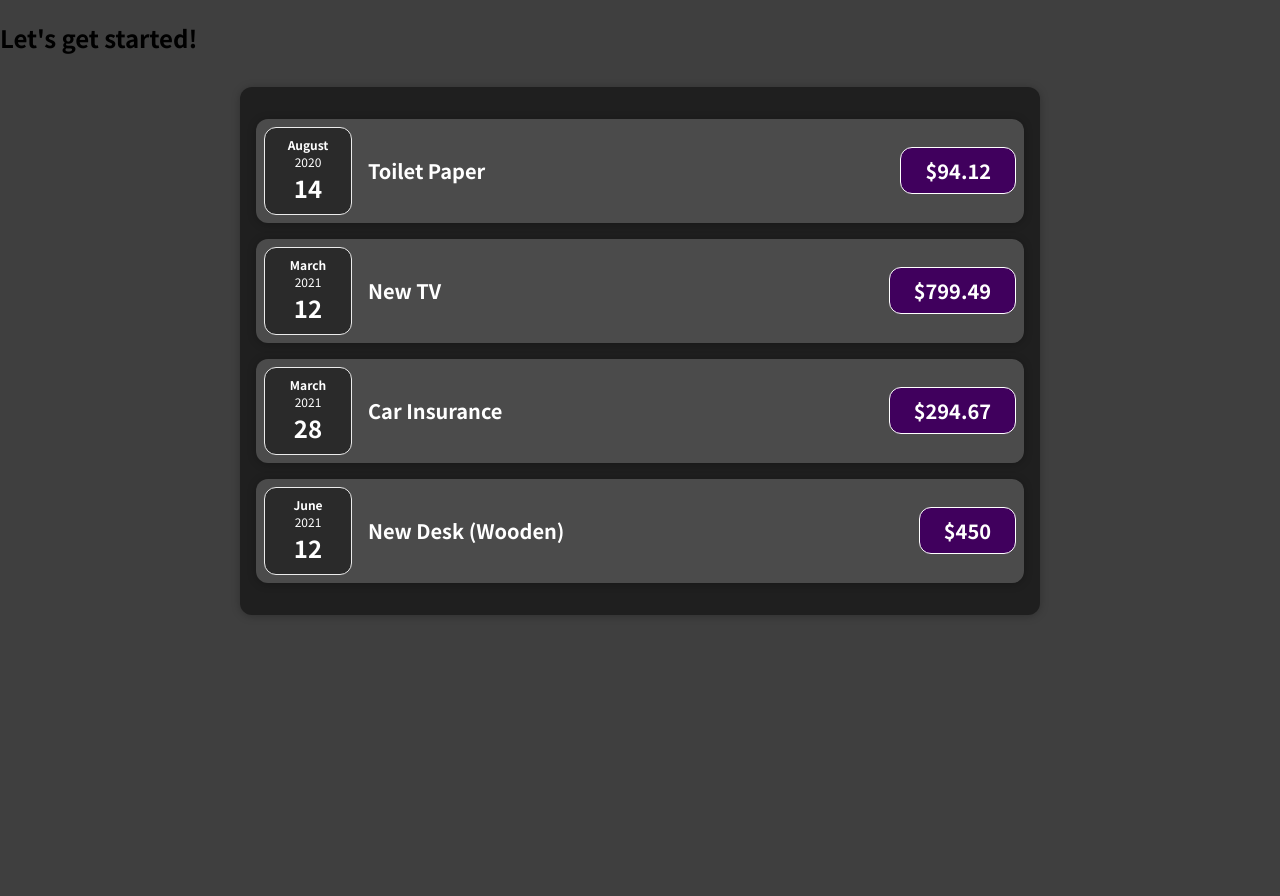
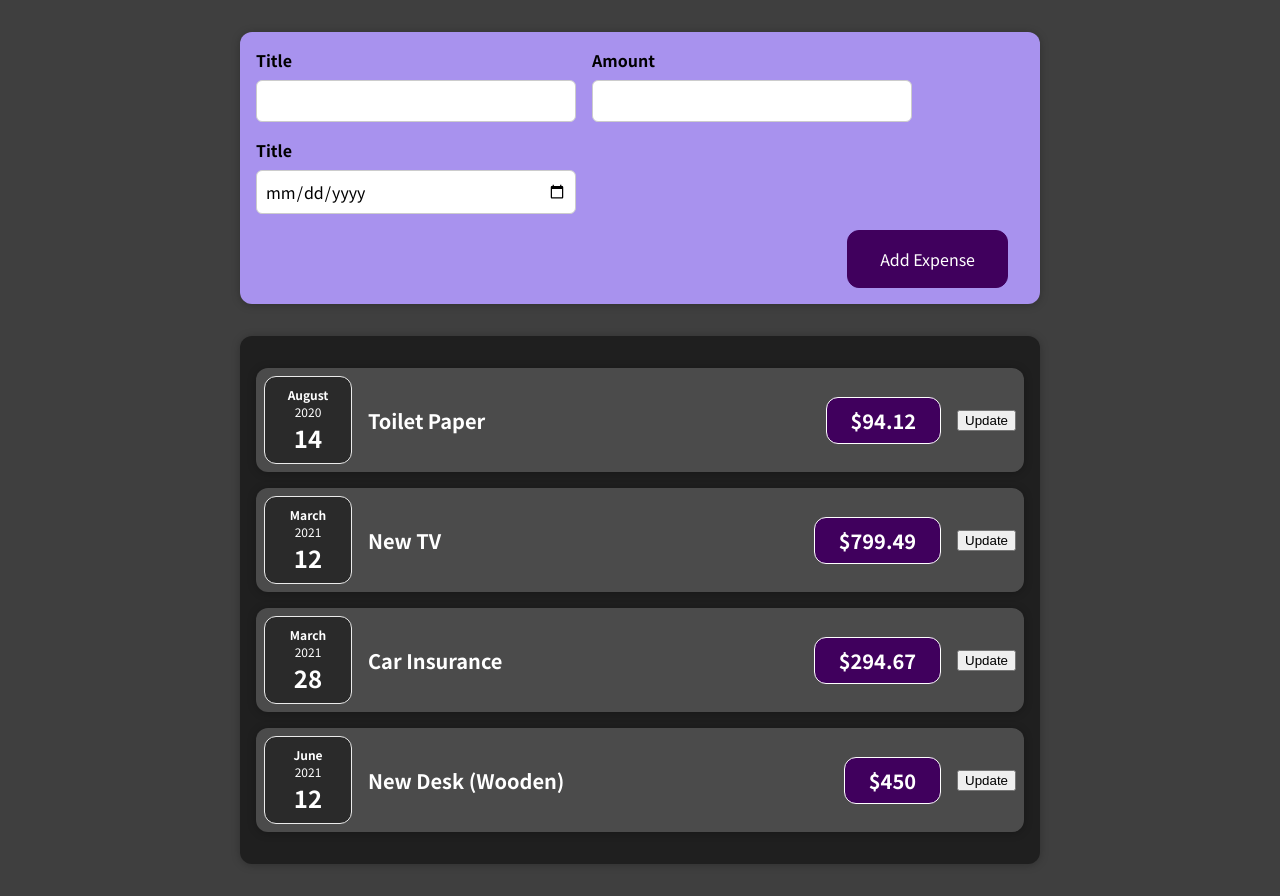
Before and after one commit to Sajeel-Bongale/expense-tracker, a React (Create React App) app: page / in a window 1280 px wide. Before the commit the page ends 800 px from the top, so only its background shows below. Built offline with nearby package versions, Linux system fonts and the light colour scheme.

Commit message:
Adds NewExpense component for adding new expenses

```diff
--- a/src/App.js
+++ b/src/App.js
@@ -1,4 +1,5 @@
 import Expenses from "./components/Expenses/Expenses";
+import NewExpense from "./components/NewExpense/NewExpense";
 
 const App = () => {
 
@@ -26,7 +27,7 @@
 
     return (
         <div>
-            <h2>Let's get started!</h2>
+            <NewExpense />
             <Expenses items={expenses}></Expenses>
         </div>
     );
--- a/src/components/Expenses/ExpenseItem.js
+++ b/src/components/Expenses/ExpenseItem.js
@@ -1,19 +1,27 @@
 import './ExpenseItem.css'
 import ExpenseDate from "./ExpenseDate";
 import Card from "../UI/Card";
+import {useState} from "react";
 
 const ExpenseItem = (props) => {
+
+    let [title, setTitle] = useState(props.title);
+
+    const clickHandler = () => {
+        setTitle('Updated')
+    }
 
     return (
         <Card className="expense-item">
             <ExpenseDate date={props.date}/>
             <div className="expense-item__description">
                 <h2>
-                    {props.title}
+                    {title}
                 </h2>
                 <div className="expense-item__price">
                     ${props.amount}
                 </div>
+                <button onClick={clickHandler}>Update</button>
             </div>
         </Card>
     );
--- /dev/null
+++ b/src/components/NewExpense/ExpenseForm.css
@@ -0,0 +1,26 @@
+.new-expense__controls {
+    display: flex;
+    flex-wrap: wrap;
+    gap: 1rem;
+    margin-bottom: 1rem;
+    text-align: left;
+}
+
+.new-expense__control label {
+    font-weight: bold;
+    margin-bottom: 0.5rem;
+    display: block;
+}
+
+.new-expense__control input {
+    font: inherit;
+    padding: 0.5rem;
+    border-radius: 6px;
+    border: 1px solid #ccc;
+    width: 20rem;
+    max-width: 100%;
+}
+
+.new-expense__actions {
+    text-align: right;
+}
--- /dev/null
+++ b/src/components/NewExpense/ExpenseForm.js
@@ -0,0 +1,28 @@
+import './ExpenseForm.css'
+
+const ExpenseForm = () => {
+
+    return (
+        <form>
+            <div className="new-expense__controls">
+                <div className="new-expense__control">
+                    <label>Title</label>
+                    <input type="text"/>
+                </div>
+                <div className="new-expense__control">
+                    <label>Amount</label>
+                    <input type="number" min="0.01" step="0.01"/>
+                </div>
+                <div className="new-expense__control">
+                    <label>Title</label>
+                    <input type="date" min="2019-01-01" max="2022-12-31"/>
+                </div>
+            </div>
+            <div className="new-expense__actions">
+                <button type="submit">Add Expense</button>
+            </div>
+        </form>
+    )
+};
+
+export default ExpenseForm;
--- /dev/null
+++ b/src/components/NewExpense/NewExpense.css
@@ -0,0 +1,38 @@
+.new-expense {
+    background-color: #a892ee;
+    padding: 1rem;
+    margin: 2rem auto;
+    width: 50rem;
+    max-width: 95%;
+    border-radius: 12px;
+    text-align: center;
+    box-shadow: 0 1px 8px rgba(0, 0, 0, 0.25);
+}
+
+.new-expense button {
+    font: inherit;
+    cursor: pointer;
+    padding: 1rem 2rem;
+    border: 1px solid #40005d;
+    background-color: #40005d;
+    color: white;
+    border-radius: 12px;
+    margin-right: 1rem;
+}
+
+.new-expense button:hover,
+.new-expense button:active {
+    background-color: #510674;
+    border-color: #510674;
+}
+
+.new-expense button.alternative {
+    color: #220131;
+    border-color: transparent;
+    background-color: transparent;
+}
+
+.new-expense button.alternative:hover,
+.new-expense button.alternative:active {
+    background-color: #ddb3f8;
+}
--- /dev/null
+++ b/src/components/NewExpense/NewExpense.js
@@ -0,0 +1,13 @@
+import './NewExpense.css'
+import ExpenseForm from "./ExpenseForm";
+
+const NewExpense = function () {
+
+    return (
+        <div className="new-expense">
+            <ExpenseForm />
+        </div>
+    )
+}
+
+export default NewExpense;
```
